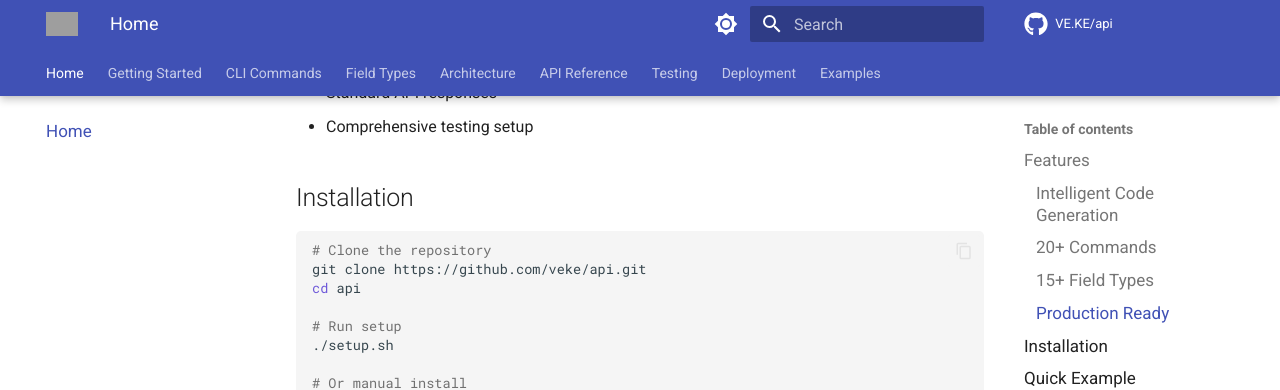
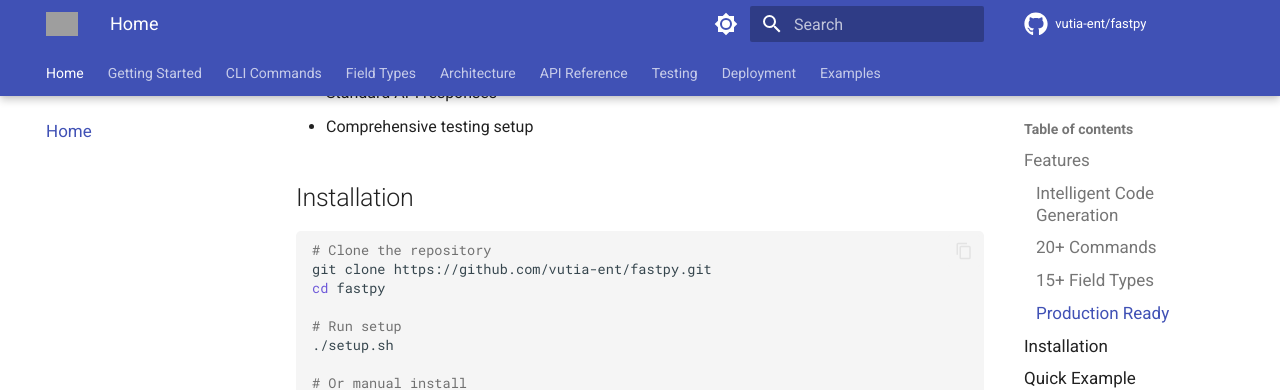
Before and after one commit to vutia-ent/fastpy, an MkDocs documentation site: the page built from docs/index.md, in a window 1280 px wide and 900 px high, scrolled down 2102 px. Shown: the top 390 px of the window. Built offline with MkDocs 1.6.1 and Material for MkDocs 9.7.7, drawn with Linux system fonts in a browser that asks for light colours; comment, search, counter and statistics services are not loaded; grey boxes are pictures that could not be loaded.

Commit message:
Rebrand project to Fastpy
- Update README.md with Fastpy branding and new repo URL
- Update pyproject.toml package name to fastpy
- Update settings.py default app name and database URL
- Update .env.example with Fastpy configuration
- Update mkdocs.yml with new site name and GitHub URLs
- Update docs/index.md with new clone URL
- Change remote origin to vutia-ent/fastpy

🤖 Generated with [Claude Code](https://claude.com/claude-code)

Co-Authored-By: Claude <noreply@anthropic.com>

````diff
--- a/docs/index.md
+++ b/docs/index.md
@@ -98,8 +98,8 @@ avatar:image:nullable
 
 ```bash
 # Clone the repository
-git clone https://github.com/veke/api.git
-cd api
+git clone https://github.com/vutia-ent/fastpy.git
+cd fastpy
 
 # Run setup
 ./setup.sh
--- a/mkdocs.yml
+++ b/mkdocs.yml
@@ -1,10 +1,10 @@
-site_name: FastCLI Documentation
-site_description: A powerful CLI tool for FastAPI code generation
-site_author: VE.KE
-site_url: https://veke.dev/docs
+site_name: Fastpy Documentation
+site_description: Production-ready FastAPI starter with FastCLI code generator
+site_author: Vutia
+site_url: https://vutia-ent.github.io/fastpy
 
-repo_name: VE.KE/api
-repo_url: https://github.com/veke/api
+repo_name: vutia-ent/fastpy
+repo_url: https://github.com/vutia-ent/fastpy
 
 theme:
   name: material
@@ -70,8 +70,8 @@ markdown_extensions:
   - pymdownx.keys
   - pymdownx.magiclink:
       repo_url_shorthand: true
-      user: veke
-      repo: api
+      user: vutia-ent
+      repo: fastpy
   - pymdownx.mark
   - pymdownx.smartsymbols
   - pymdownx.superfences:
@@ -88,9 +88,9 @@ markdown_extensions:
 extra:
   social:
     - icon: fontawesome/brands/github
-      link: https://github.com/veke/api
+      link: https://github.com/vutia-ent/fastpy
     - icon: fontawesome/brands/twitter
-      link: https://twitter.com/veke
+      link: https://twitter.com/vutia
   generator: false
 
 extra_css:
--- a/pyproject.toml
+++ b/pyproject.toml
@@ -1,7 +1,7 @@
 [project]
-name = "veke-api"
+name = "fastpy"
 version = "0.1.0"
-description = "VE.KE API built with FastAPI"
+description = "Production-ready FastAPI starter with FastCLI code generator"
 requires-python = ">=3.9"
 dependencies = [
     "fastapi==0.115.5",
````
Also changed, not shown: CLAUDE.md (+1 -1 lines), README.md (+4 -4 lines), 2 other files.
